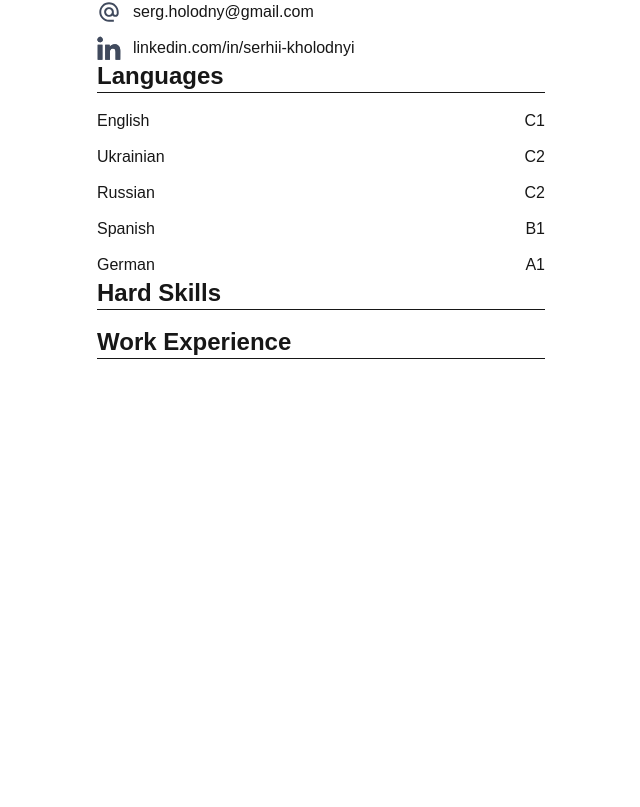
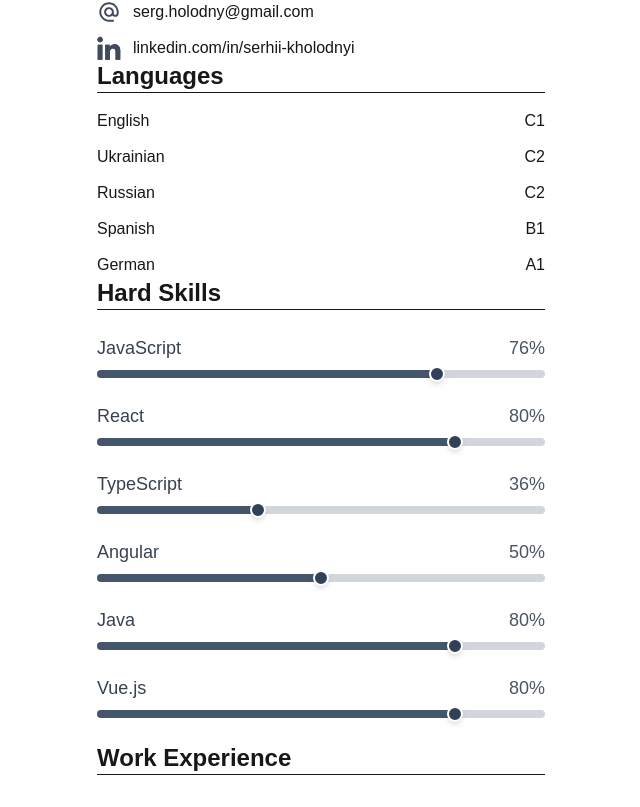
Before and after one commit to oliverfrost/my-personal-website, a Next.js app: page / in a window 1280 px wide. Shown: the part 473-1280 px from the top of the page, without its empty margins (319-959 px from the left). Before the commit the page ends 864 px from the top, so only its background shows below. Built offline with nearby package versions, Linux system fonts and the light colour scheme; a web font is replaced by a local one.

Commit message:
Adds Hard Skills section.

```diff
--- a/components/hard-skills.tsx
+++ b/components/hard-skills.tsx
@@ -1,9 +1,29 @@
 import React from 'react';
+import SkillSlider from './skill-slider';
+
+const skills = [
+  { skill: 'JavaScript', percentage: 76 },
+  { skill: 'React', percentage: 80 },
+  { skill: 'TypeScript', percentage: 36 },
+  { skill: 'Angular', percentage: 50 },
+  { skill: 'Java', percentage: 80 },
+  { skill: 'Vue.js', percentage: 80 }
+];
 
 export default function HardSkills() {
   return <div className="mx-auto max-w-md">
     <h2 className="mb-4 text-2xl font-bold border-b-1">
       Hard Skills
     </h2>
+
+    <div className="mt-6">
+      {skills.map((skillData, index) => (
+        <SkillSlider
+          key={index}
+          skill={skillData.skill}
+          percentage={skillData.percentage}
+        />
+      ))}
+    </div>
   </div>;
 }
--- /dev/null
+++ b/components/skill-slider.tsx
@@ -0,0 +1,34 @@
+import React from 'react';
+
+interface SkillSliderProps {
+  skill: string;
+  percentage: number;
+}
+
+export default function SkillSlider({ skill, percentage }: SkillSliderProps) {
+  return (
+    <div className="mb-6">
+      <div className="flex justify-between items-center mb-2">
+        <span className="text-lg font-medium text-gray-700">{skill}</span>
+        <span className="text-lg font-medium text-gray-600">{percentage}%</span>
+      </div>
+
+      <div className="relative">
+        {/* Background track */}
+        <div className="w-full h-2 bg-gray-300 rounded-full"></div>
+
+        {/* Progress bar */}
+        <div
+          className="absolute top-0 left-0 h-2 bg-slate-600 rounded-full"
+          style={{ width: `${percentage}%` }}
+        ></div>
+
+        {/* Pointer/handle */}
+        <div
+          className="absolute top-1/2 transform -translate-y-1/2 w-4 h-4 bg-slate-700 rounded-full border-2 border-white shadow-md"
+          style={{ left: `calc(${percentage}% - 8px)` }}
+        ></div>
+      </div>
+    </div>
+  );
+}
```
